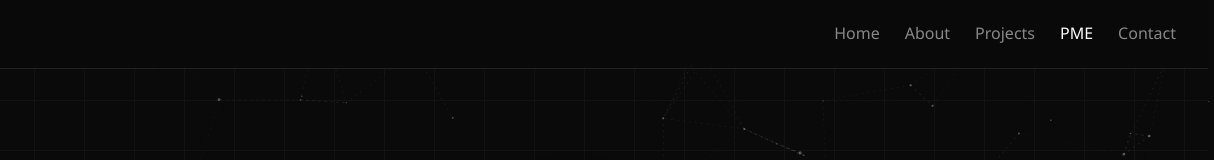
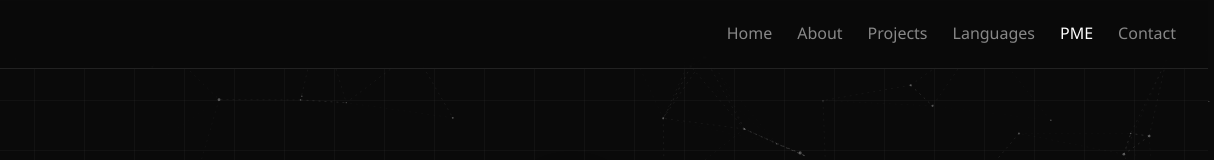
Before and after one commit to 4330cfHelioChrome/helio-portfolio, a plain HTML site: page PME.html in a window 1280 px wide. Shown: the top 160 px of the page, 66-1280 px from the left. Drawn offline with nearby package versions, Linux system fonts and the light colour scheme; no server answers; files whose address does not match are found by name.

Commit message:
Add 'Languages' link to navigation menu

```diff
--- a/PME.html
+++ b/PME.html
@@ -27,6 +27,7 @@
                 <li><a href="index.html">Home</a></li>
                 <li><a href="about.html">About</a></li>
                 <li><a href="projects.html">Projects</a></li>
+                <li><a href="languages.html">Languages</a></li>
                 <li><a href="PME.html" class="active">PME</a></li>
                 <li><a href="contact.html">Contact</a></li>
             </ul>
```
